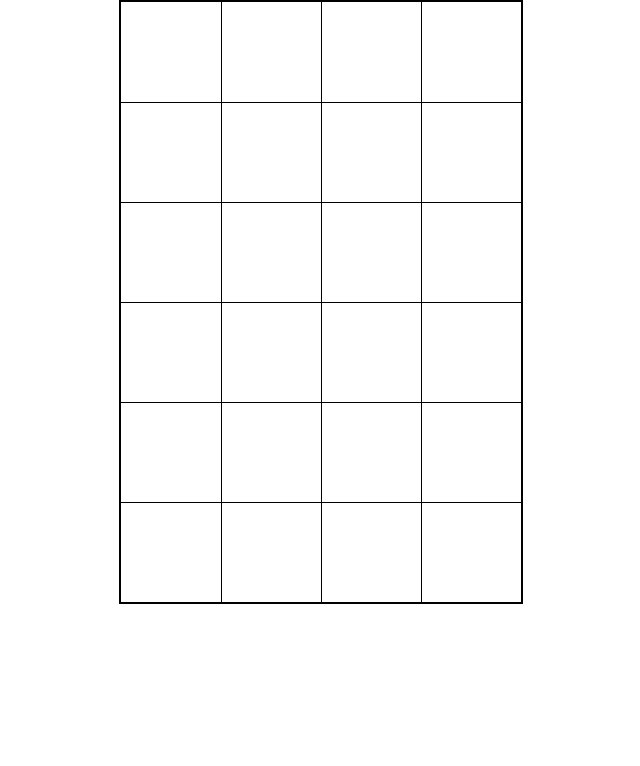
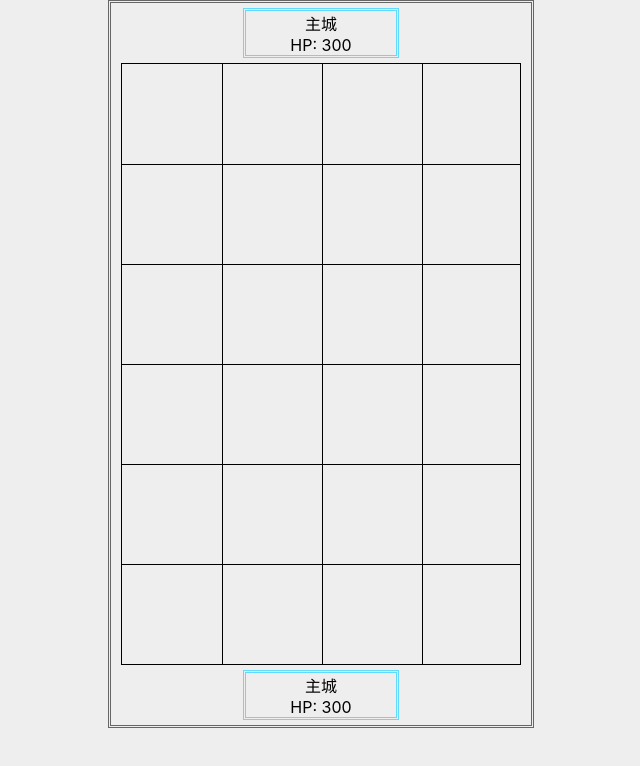
Before and after one commit to Vivomo/The-Three-Kingdoms-Games, a React (Create React App) app: page / in a window 1280 px wide. Shown: the top 766 px of the page, without its empty margins (319-959 px from the left). Built offline with nearby package versions, Linux system fonts and the light colour scheme.

Commit message:
battle map && city style

```diff
--- a/src/App.css
+++ b/src/App.css
@@ -1,3 +1,6 @@
+body {
+    background: #eee;
+}
 .App {
   text-align: center;
 }
--- a/src/components/battle-map/style.scss
+++ b/src/components/battle-map/style.scss
@@ -2,7 +2,9 @@ $margin: 100px;
 
 .battle-map {
     position: relative;
+    margin: 5px;
     height: $margin * 6;
+    border: 1px solid #000;
 
     .battle-map-line {
         position: absolute;
--- a/src/components/battleground/Battleground.tsx
+++ b/src/components/battleground/Battleground.tsx
@@ -1,12 +1,15 @@
 import React from 'react';
+
 import BattleMap from '../battle-map';
-
+import City from '../city';
 import './style.scss';
 
 const Battleground = () => {
     return (
         <div className="battleground">
+            <City/>
             <BattleMap/>
+            <City/>
         </div>
     );
 };
--- a/src/components/battleground/style.scss
+++ b/src/components/battleground/style.scss
@@ -1,6 +1,7 @@
 .battleground {
     margin: 0 auto;
-    width: 400px;
-    height: 600px;
-    border: 2px solid #000;
+    padding: 5px;
+    width: 410px;
+    //height: 600px;
+    border: 3px double #666;
 }
--- /dev/null
+++ b/src/components/city/City.tsx
@@ -0,0 +1,20 @@
+import React from 'react';
+
+import './style.scss';
+
+interface IProps {
+    name?: string;
+    initHP?: number;
+    HP?: number;
+}
+
+const City = ({name = '主城', HP = 300}: IProps) => {
+    return (
+        <div className="battle-city">
+            <div>{name}</div>
+            <div>HP: {HP}</div>
+        </div>
+    );
+};
+
+export default City;
--- /dev/null
+++ b/src/components/city/index.tsx
@@ -0,0 +1,3 @@
+import City from './City';
+
+export default City;
--- /dev/null
+++ b/src/components/city/style.scss
@@ -0,0 +1,5 @@
+.battle-city {
+    margin: 0 auto;
+    width: 150px;
+    border: 3px double #61dafb;
+}
```
